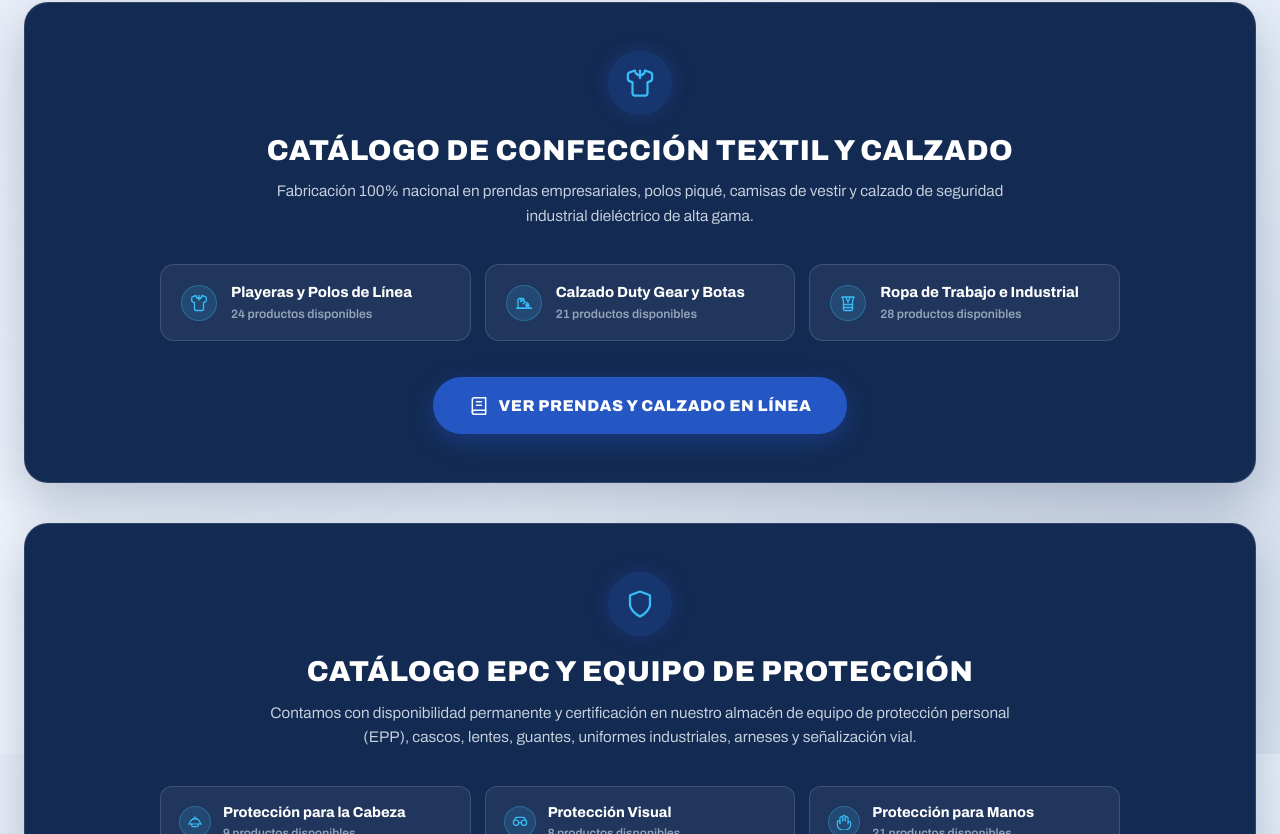
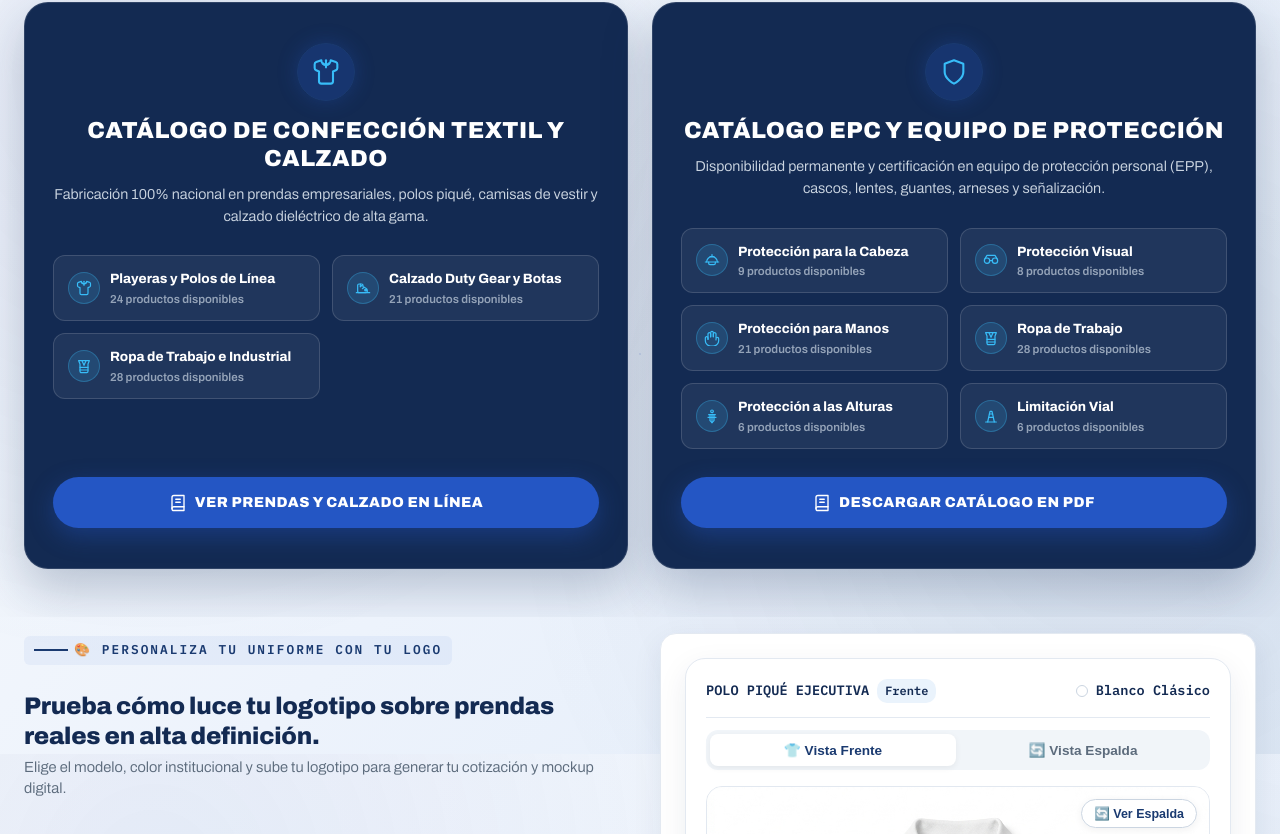
Before and after one commit to danieltrejomx/hupac-textiles-web, a Next.js app: page / in a window 1280 px wide. Shown: the part 846-1680 px from the top of the page. Built offline with nearby package versions, Linux system fonts and the light colour scheme; no server answers.

Commit message:
feat: colocar las dos tarjetas institucionales (Prendas y Calzado + EPC y Proteccion) lado a lado en la misma fila

```diff
--- a/components/CatalogCarousel.tsx
+++ b/components/CatalogCarousel.tsx
@@ -17,63 +17,73 @@ import {
 export default function CatalogCarousel() {
   return (
     <section id="catalogo" style={{ backgroundColor: 'transparent', padding: '48px 0' }}>
-      <div style={{ maxWidth: '1280px', margin: '0 auto', padding: '0 24px' }}>
+      <div style={{ maxWidth: '1320px', margin: '0 auto', padding: '0 24px' }}>
+
+        {/* ================= CONTENEDOR EN 1 LÍNEA (2 COLUMNAS SIDE-BY-SIDE) ================= */}
+        <div style={{
+          display: 'grid',
+          gridTemplateColumns: 'repeat(auto-fit, minmax(460px, 1fr))',
+          gap: '24px',
+          alignItems: 'stretch'
+        }}>
 
           {/* ================= TARJETA 1: CONFECCIÓN TEXTIL Y CALZADO ================= */}
           <div style={{
             backgroundColor: 'var(--marino)',
             borderRadius: '24px',
-          padding: '48px 36px',
+            padding: '40px 28px',
             border: '1px solid rgba(255, 255, 255, 0.12)',
             boxShadow: '0 20px 50px rgba(19, 42, 82, 0.25)',
             textAlign: 'center',
             color: '#ffffff',
-          marginBottom: '40px'
+            display: 'flex',
+            flexDirection: 'column',
+            justifyContent: 'space-between'
           }}>
+            <div>
               {/* Ícono Superior Centrado */}
               <div style={{
-            width: '64px',
-            height: '64px',
+                width: '58px',
+                height: '58px',
                 borderRadius: '50%',
                 backgroundColor: 'rgba(36, 86, 196, 0.25)',
                 border: '1.5px solid var(--rey)',
                 display: 'flex',
                 alignItems: 'center',
                 justifyContent: 'center',
-            margin: '0 auto 20px auto',
+                margin: '0 auto 16px auto',
                 boxShadow: '0 0 20px rgba(36, 86, 196, 0.3)'
               }}>
-            <IconPlayeras size={30} color="#38bdf8" />
+                <IconPlayeras size={28} color="#38bdf8" />
               </div>
 
               {/* Título y Descripción Centrados */}
               <h2 style={{
                 color: '#ffffff',
-            fontSize: '1.8rem',
+                fontSize: '1.45rem',
                 fontWeight: 850,
                 letterSpacing: '0.5px',
-            margin: '0 0 12px 0',
-            textTransform: 'uppercase'
+                margin: '0 0 10px 0',
+                textTransform: 'uppercase',
+                lineHeight: 1.2
               }}>
                 CATÁLOGO DE CONFECCIÓN TEXTIL Y CALZADO
               </h2>
               <p style={{
                 color: '#cbd5e1',
-            fontSize: '0.96rem',
-            maxWidth: '740px',
-            margin: '0 auto 36px auto',
-            lineHeight: 1.6
+                fontSize: '0.9rem',
+                margin: '0 auto 28px auto',
+                lineHeight: 1.55
               }}>
-            Fabricación 100% nacional en prendas empresariales, polos piqué, camisas de vestir y calzado de seguridad industrial dieléctrico de alta gama.
+                Fabricación 100% nacional en prendas empresariales, polos piqué, camisas de vestir y calzado dieléctrico de alta gama.
               </p>
 
               {/* Grid de Categorías de Prendas y Calzado */}
               <div style={{
                 display: 'grid',
-            gridTemplateColumns: 'repeat(auto-fit, minmax(260px, 1fr))',
-            gap: '14px',
-            maxWidth: '960px',
-            margin: '0 auto 36px auto'
+                gridTemplateColumns: 'repeat(auto-fit, minmax(210px, 1fr))',
+                gap: '12px',
+                margin: '0 auto 28px auto'
               }}>
                 {[
                   { slug: 'textiles', icon: IconPlayeras, titulo: 'Playeras y Polos de Línea', count: PRODUCTS.filter(p => !p.categoria || p.categoria === 'textiles').length },
@@ -88,166 +98,11 @@ export default function CatalogCarousel() {
                       style={{
                         backgroundColor: 'rgba(255, 255, 255, 0.06)',
                         border: '1px solid rgba(255, 255, 255, 0.14)',
-                    borderRadius: '14px',
-                    padding: '16px 20px',
+                        borderRadius: '12px',
+                        padding: '12px 14px',
                         display: 'flex',
                         alignItems: 'center',
-                    gap: '14px',
-                    textDecoration: 'none',
-                    transition: 'all 0.2s ease',
-                    textAlign: 'left',
-                    color: '#ffffff'
-                  }}
-                  onMouseEnter={e => {
-                    e.currentTarget.style.backgroundColor = 'rgba(255, 255, 255, 0.12)';
-                    e.currentTarget.style.borderColor = '#38bdf8';
-                    e.currentTarget.style.transform = 'translateY(-2px)';
-                  }}
-                  onMouseLeave={e => {
-                    e.currentTarget.style.backgroundColor = 'rgba(255, 255, 255, 0.06)';
-                    e.currentTarget.style.borderColor = 'rgba(255, 255, 255, 0.14)';
-                    e.currentTarget.style.transform = 'translateY(0)';
-                  }}
-                >
-                  <div style={{
-                    width: '36px',
-                    height: '36px',
-                    borderRadius: '50%',
-                    backgroundColor: 'rgba(56, 189, 248, 0.15)',
-                    border: '1px solid rgba(56, 189, 248, 0.3)',
-                    display: 'flex',
-                    alignItems: 'center',
-                    justifyContent: 'center',
-                    flexShrink: 0
-                  }}>
-                    <IconComp size={18} color="#38bdf8" />
-                  </div>
-                  <div style={{ flex: 1, minWidth: 0 }}>
-                    <div style={{ fontSize: '0.92rem', fontWeight: 750, color: '#ffffff', whiteSpace: 'nowrap', overflow: 'hidden', textOverflow: 'ellipsis' }}>
-                      {cat.titulo}
-                    </div>
-                    <div style={{ fontSize: '0.76rem', color: '#94a3b8', fontWeight: 600 }}>
-                      {cat.count} productos disponibles
-                    </div>
-                  </div>
-                </Link>
-              );
-            })}
-          </div>
-
-          {/* Botón CTA Tarjeta 1 */}
-          <div>
-            <Link
-              href="/catalogo"
-              style={{
-                display: 'inline-flex',
-                alignItems: 'center',
                         gap: '10px',
-                backgroundColor: '#2456C4',
-                color: '#ffffff',
-                border: 'none',
-                borderRadius: '999px',
-                padding: '16px 36px',
-                fontSize: '0.98rem',
-                fontWeight: 850,
-                letterSpacing: '0.5px',
-                textDecoration: 'none',
-                boxShadow: '0 8px 24px rgba(36, 86, 196, 0.4)',
-                transition: 'all 0.2s ease',
-                cursor: 'pointer'
-              }}
-              onMouseEnter={e => {
-                e.currentTarget.style.backgroundColor = '#1d4ed8';
-                e.currentTarget.style.transform = 'scale(1.02)';
-              }}
-              onMouseLeave={e => {
-                e.currentTarget.style.backgroundColor = '#2456C4';
-                e.currentTarget.style.transform = 'scale(1)';
-              }}
-            >
-              <IconCatalog size={20} color="#ffffff" />
-              VER PRENDAS Y CALZADO EN LÍNEA
-            </Link>
-          </div>
-        </div>
-
-
-        {/* ================= TARJETA 2: CATÁLOGO EPC Y EQUIPO DE PROTECCIÓN (EXACTA DE LA CAPTURA) ================= */}
-        <div style={{
-          backgroundColor: 'var(--marino)',
-          borderRadius: '24px',
-          padding: '48px 36px',
-          border: '1px solid rgba(255, 255, 255, 0.12)',
-          boxShadow: '0 20px 50px rgba(19, 42, 82, 0.25)',
-          textAlign: 'center',
-          color: '#ffffff'
-        }}>
-          {/* Ícono Superior Centrado */}
-          <div style={{
-            width: '64px',
-            height: '64px',
-            borderRadius: '50%',
-            backgroundColor: 'rgba(36, 86, 196, 0.25)',
-            border: '1.5px solid var(--rey)',
-            display: 'flex',
-            alignItems: 'center',
-            justifyContent: 'center',
-            margin: '0 auto 20px auto',
-            boxShadow: '0 0 20px rgba(36, 86, 196, 0.3)'
-          }}>
-            <IconShield size={30} color="#38bdf8" />
-          </div>
-
-          {/* Título y Descripción Centrados */}
-          <h2 style={{
-            color: '#ffffff',
-            fontSize: '1.8rem',
-            fontWeight: 850,
-            letterSpacing: '0.5px',
-            margin: '0 0 12px 0',
-            textTransform: 'uppercase'
-          }}>
-            CATÁLOGO EPC Y EQUIPO DE PROTECCIÓN
-          </h2>
-          <p style={{
-            color: '#cbd5e1',
-            fontSize: '0.96rem',
-            maxWidth: '740px',
-            margin: '0 auto 36px auto',
-            lineHeight: 1.6
-          }}>
-            Contamos con disponibilidad permanente y certificación en nuestro almacén de equipo de protección personal (EPP), cascos, lentes, guantes, uniformes industriales, arneses y señalización vial.
-          </p>
-
-          {/* Grid de 6 Categorías EPC exacto de la captura */}
-          <div style={{
-            display: 'grid',
-            gridTemplateColumns: 'repeat(auto-fit, minmax(260px, 1fr))',
-            gap: '14px',
-            maxWidth: '960px',
-            margin: '0 auto 36px auto'
-          }}>
-            {[
-              { slug: 'cabeza', icon: IconCabeza, titulo: 'Protección para la Cabeza', count: PRODUCTS.filter(p => p.categoria === 'cabeza').length },
-              { slug: 'visual', icon: IconVisual, titulo: 'Protección Visual', count: PRODUCTS.filter(p => p.categoria === 'visual').length },
-              { slug: 'manos', icon: IconManos, titulo: 'Protección para Manos', count: PRODUCTS.filter(p => p.categoria === 'manos').length },
-              { slug: 'ropa-trabajo', icon: IconRopaTrabajo, titulo: 'Ropa de Trabajo', count: PRODUCTS.filter(p => p.categoria === 'ropa-trabajo').length },
-              { slug: 'alturas', icon: IconAlturas, titulo: 'Protección a las Alturas', count: PRODUCTS.filter(p => p.categoria === 'alturas').length },
-              { slug: 'vial', icon: IconVial, titulo: 'Limitación Vial', count: PRODUCTS.filter(p => p.categoria === 'vial').length }
-            ].map(cat => {
-              const IconComp = cat.icon;
-              return (
-                <Link
-                  key={cat.slug}
-                  href={`/catalogo?categoria=${cat.slug}`}
-                  style={{
-                    backgroundColor: 'rgba(255, 255, 255, 0.06)',
-                    border: '1px solid rgba(255, 255, 255, 0.14)',
-                    borderRadius: '12px',
-                    padding: '14px 18px',
-                    display: 'flex',
-                    alignItems: 'center',
-                    gap: '12px',
                         textDecoration: 'none',
                         transition: 'all 0.2s ease',
                         textAlign: 'left',
@@ -278,16 +133,179 @@ export default function CatalogCarousel() {
                         <IconComp size={16} color="#38bdf8" />
                       </div>
                       <div style={{ flex: 1, minWidth: 0 }}>
-                    <div style={{ fontSize: '0.9rem', fontWeight: 750, color: '#ffffff', whiteSpace: 'nowrap', overflow: 'hidden', textOverflow: 'ellipsis' }}>
+                        <div style={{ fontSize: '0.84rem', fontWeight: 750, color: '#ffffff', whiteSpace: 'nowrap', overflow: 'hidden', textOverflow: 'ellipsis' }}>
                           {cat.titulo}
                         </div>
-                    <div style={{ fontSize: '0.75rem', color: '#94a3b8', fontWeight: 600 }}>
+                        <div style={{ fontSize: '0.72rem', color: '#94a3b8', fontWeight: 600 }}>
                           {cat.count} productos disponibles
                         </div>
                       </div>
                     </Link>
                   );
                 })}
+              </div>
+            </div>
+
+            {/* Botón CTA Tarjeta 1 */}
+            <div>
+              <Link
+                href="/catalogo"
+                style={{
+                  display: 'inline-flex',
+                  alignItems: 'center',
+                  justifyContent: 'center',
+                  gap: '8px',
+                  backgroundColor: '#2456C4',
+                  color: '#ffffff',
+                  border: 'none',
+                  borderRadius: '999px',
+                  padding: '14px 28px',
+                  fontSize: '0.9rem',
+                  fontWeight: 850,
+                  letterSpacing: '0.5px',
+                  textDecoration: 'none',
+                  boxShadow: '0 8px 24px rgba(36, 86, 196, 0.4)',
+                  transition: 'all 0.2s ease',
+                  cursor: 'pointer',
+                  width: '100%',
+                  boxSizing: 'border-box'
+                }}
+                onMouseEnter={e => {
+                  e.currentTarget.style.backgroundColor = '#1d4ed8';
+                  e.currentTarget.style.transform = 'scale(1.02)';
+                }}
+                onMouseLeave={e => {
+                  e.currentTarget.style.backgroundColor = '#2456C4';
+                  e.currentTarget.style.transform = 'scale(1)';
+                }}
+              >
+                <IconCatalog size={18} color="#ffffff" />
+                VER PRENDAS Y CALZADO EN LÍNEA
+              </Link>
+            </div>
+          </div>
+
+
+          {/* ================= TARJETA 2: CATÁLOGO EPC Y EQUIPO DE PROTECCIÓN ================= */}
+          <div style={{
+            backgroundColor: 'var(--marino)',
+            borderRadius: '24px',
+            padding: '40px 28px',
+            border: '1px solid rgba(255, 255, 255, 0.12)',
+            boxShadow: '0 20px 50px rgba(19, 42, 82, 0.25)',
+            textAlign: 'center',
+            color: '#ffffff',
+            display: 'flex',
+            flexDirection: 'column',
+            justifyContent: 'space-between'
+          }}>
+            <div>
+              {/* Ícono Superior Centrado */}
+              <div style={{
+                width: '58px',
+                height: '58px',
+                borderRadius: '50%',
+                backgroundColor: 'rgba(36, 86, 196, 0.25)',
+                border: '1.5px solid var(--rey)',
+                display: 'flex',
+                alignItems: 'center',
+                justifyContent: 'center',
+                margin: '0 auto 16px auto',
+                boxShadow: '0 0 20px rgba(36, 86, 196, 0.3)'
+              }}>
+                <IconShield size={28} color="#38bdf8" />
+              </div>
+
+              {/* Título y Descripción Centrados */}
+              <h2 style={{
+                color: '#ffffff',
+                fontSize: '1.45rem',
+                fontWeight: 850,
+                letterSpacing: '0.5px',
+                margin: '0 0 10px 0',
+                textTransform: 'uppercase',
+                lineHeight: 1.2
+              }}>
+                CATÁLOGO EPC Y EQUIPO DE PROTECCIÓN
+              </h2>
+              <p style={{
+                color: '#cbd5e1',
+                fontSize: '0.9rem',
+                margin: '0 auto 28px auto',
+                lineHeight: 1.55
+              }}>
+                Disponibilidad permanente y certificación en equipo de protección personal (EPP), cascos, lentes, guantes, arneses y señalización.
+              </p>
+
+              {/* Grid de 6 Categorías EPC */}
+              <div style={{
+                display: 'grid',
+                gridTemplateColumns: 'repeat(auto-fit, minmax(210px, 1fr))',
+                gap: '12px',
+                margin: '0 auto 28px auto'
+              }}>
+                {[
+                  { slug: 'cabeza', icon: IconCabeza, titulo: 'Protección para la Cabeza', count: PRODUCTS.filter(p => p.categoria === 'cabeza').length },
+                  { slug: 'visual', icon: IconVisual, titulo: 'Protección Visual', count: PRODUCTS.filter(p => p.categoria === 'visual').length },
+                  { slug: 'manos', icon: IconManos, titulo: 'Protección para Manos', count: PRODUCTS.filter(p => p.categoria === 'manos').length },
+                  { slug: 'ropa-trabajo', icon: IconRopaTrabajo, titulo: 'Ropa de Trabajo', count: PRODUCTS.filter(p => p.categoria === 'ropa-trabajo').length },
+                  { slug: 'alturas', icon: IconAlturas, titulo: 'Protección a las Alturas', count: PRODUCTS.filter(p => p.categoria === 'alturas').length },
+                  { slug: 'vial', icon: IconVial, titulo: 'Limitación Vial', count: PRODUCTS.filter(p => p.categoria === 'vial').length }
+                ].map(cat => {
+                  const IconComp = cat.icon;
+                  return (
+                    <Link
+                      key={cat.slug}
+                      href={`/catalogo?categoria=${cat.slug}`}
+                      style={{
+                        backgroundColor: 'rgba(255, 255, 255, 0.06)',
+                        border: '1px solid rgba(255, 255, 255, 0.14)',
+                        borderRadius: '12px',
+                        padding: '12px 14px',
+                        display: 'flex',
+                        alignItems: 'center',
+                        gap: '10px',
+                        textDecoration: 'none',
+                        transition: 'all 0.2s ease',
+                        textAlign: 'left',
+                        color: '#ffffff'
+                      }}
+                      onMouseEnter={e => {
+                        e.currentTarget.style.backgroundColor = 'rgba(255, 255, 255, 0.12)';
+                        e.currentTarget.style.borderColor = '#38bdf8';
+                        e.currentTarget.style.transform = 'translateY(-2px)';
+                      }}
+                      onMouseLeave={e => {
+                        e.currentTarget.style.backgroundColor = 'rgba(255, 255, 255, 0.06)';
+                        e.currentTarget.style.borderColor = 'rgba(255, 255, 255, 0.14)';
+                        e.currentTarget.style.transform = 'translateY(0)';
+                      }}
+                    >
+                      <div style={{
+                        width: '32px',
+                        height: '32px',
+                        borderRadius: '50%',
+                        backgroundColor: 'rgba(56, 189, 248, 0.15)',
+                        border: '1px solid rgba(56, 189, 248, 0.3)',
+                        display: 'flex',
+                        alignItems: 'center',
+                        justifyContent: 'center',
+                        flexShrink: 0
+                      }}>
+                        <IconComp size={16} color="#38bdf8" />
+                      </div>
+                      <div style={{ flex: 1, minWidth: 0 }}>
+                        <div style={{ fontSize: '0.84rem', fontWeight: 750, color: '#ffffff', whiteSpace: 'nowrap', overflow: 'hidden', textOverflow: 'ellipsis' }}>
+                          {cat.titulo}
+                        </div>
+                        <div style={{ fontSize: '0.72rem', color: '#94a3b8', fontWeight: 600 }}>
+                          {cat.count} productos disponibles
+                        </div>
+                      </div>
+                    </Link>
+                  );
+                })}
+              </div>
             </div>
 
             {/* Botón CTA Tarjeta 2 */}
@@ -300,19 +318,22 @@ export default function CatalogCarousel() {
                 style={{
                   display: 'inline-flex',
                   alignItems: 'center',
-                gap: '10px',
+                  justifyContent: 'center',
+                  gap: '8px',
                   backgroundColor: '#2456C4',
                   color: '#ffffff',
                   border: 'none',
                   borderRadius: '999px',
-                padding: '16px 36px',
-                fontSize: '0.98rem',
+                  padding: '14px 28px',
+                  fontSize: '0.9rem',
                   fontWeight: 850,
                   letterSpacing: '0.5px',
                   textDecoration: 'none',
                   boxShadow: '0 8px 24px rgba(36, 86, 196, 0.4)',
                   transition: 'all 0.2s ease',
-                cursor: 'pointer'
+                  cursor: 'pointer',
+                  width: '100%',
+                  boxSizing: 'border-box'
                 }}
                 onMouseEnter={e => {
                   e.currentTarget.style.backgroundColor = '#1d4ed8';
@@ -323,13 +344,15 @@ export default function CatalogCarousel() {
                   e.currentTarget.style.transform = 'scale(1)';
                 }}
               >
-              <IconCatalog size={20} color="#ffffff" />
+                <IconCatalog size={18} color="#ffffff" />
                 DESCARGAR CATÁLOGO EN PDF
               </a>
             </div>
           </div>
 
         </div>
+
+      </div>
     </section>
   );
 }
```
Lines whose indentation alone changed are shown as unchanged.
